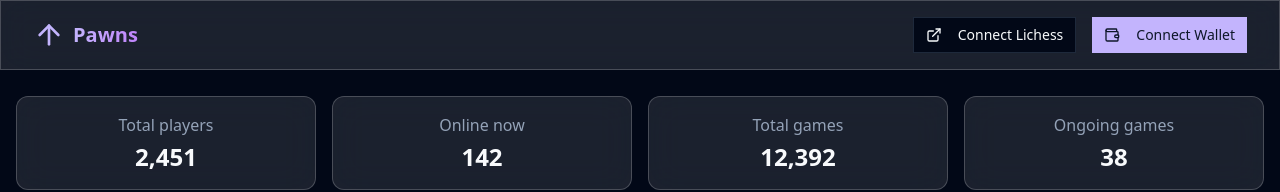
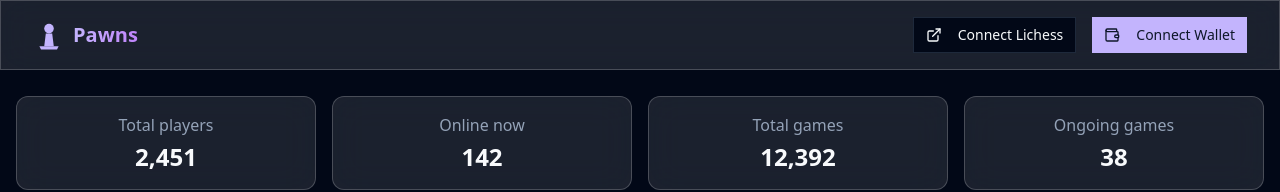
Before and after one commit to elnumae/pawns, a React (Vite) app: page /play in a window 1280 px wide. Shown: the top 192 px of the page. Built offline with nearby package versions, Linux system fonts and the light colour scheme.

Commit message:
Add new logo
The new logo will be a modern simplistic version of a pawn.

```diff
--- /dev/null
+++ b/src/components/layout/Logo.tsx
@@ -0,0 +1,45 @@
+
+import { cn } from "@/lib/utils";
+
+interface LogoProps {
+  className?: string;
+  size?: "sm" | "md" | "lg";
+}
+
+const Logo = ({ className, size = "md" }: LogoProps) => {
+  const sizeClasses = {
+    sm: "w-6 h-6",
+    md: "w-8 h-8",
+    lg: "w-20 h-20"
+  };
+
+  return (
+    <svg
+      viewBox="0 0 100 100"
+      className={cn(sizeClasses[size], "fill-current", className)}
+      xmlns="http://www.w3.org/2000/svg"
+    >
+      {/* Base of the pawn */}
+      <path
+        d="M20 85 L80 85 L75 95 L25 95 Z"
+        className="fill-primary"
+      />
+
+      {/* Body of the pawn */}
+      <path
+        d="M35 85 L65 85 L60 45 L40 45 Z"
+        className="fill-primary"
+      />
+
+      {/* Head of the pawn */}
+      <circle
+        cx="50"
+        cy="30"
+        r="15"
+        className="fill-primary"
+      />
+    </svg>
+  );
+};
+
+export default Logo;
--- a/src/components/layout/Navbar.tsx
+++ b/src/components/layout/Navbar.tsx
@@ -1,7 +1,8 @@
 
 import { Button } from "@/components/ui/button";
-import { ArrowUp, Wallet, ExternalLink } from "lucide-react";
+import { Wallet, ExternalLink } from "lucide-react";
 import { Link } from "react-router-dom";
+import Logo from "./Logo";
 
 const Navbar = () => {
   return (
@@ -9,7 +10,7 @@ const Navbar = () => {
       <div className="max-w-7xl mx-auto px-4 sm:px-6 lg:px-8">
         <div className="flex justify-between items-center py-4">
           <Link to="/" className="flex items-center space-x-2">
-            <ArrowUp className="h-8 w-8 text-primary" />
+            <Logo size="md" />
             <span className="text-xl font-bold text-gradient">Pawns</span>
           </Link>
 
--- a/src/pages/Index.tsx
+++ b/src/pages/Index.tsx
@@ -1,8 +1,9 @@
 
 import Navbar from "@/components/layout/Navbar";
 import { Button } from "@/components/ui/button";
-import { ArrowUp, TrendingUp, Shield, Trophy } from "lucide-react";
+import { TrendingUp, Shield, Trophy } from "lucide-react";
 import { Link } from "react-router-dom";
+import Logo from "@/components/layout/Logo";
 
 const Index = () => {
   return (
@@ -13,7 +14,7 @@ const Index = () => {
         {/* Hero Section */}
         <section className="max-w-7xl mx-auto px-4 sm:px-6 lg:px-8">
           <div className="text-center space-y-8 animate-fade-in">
-            <ArrowUp className="h-20 w-20 mx-auto text-primary" />
+            <Logo size="lg" className="mx-auto" />
             <h1 className="text-4xl sm:text-6xl font-bold">
               Play Chess. <span className="text-gradient">Earn Rewards.</span>
             </h1>
```
